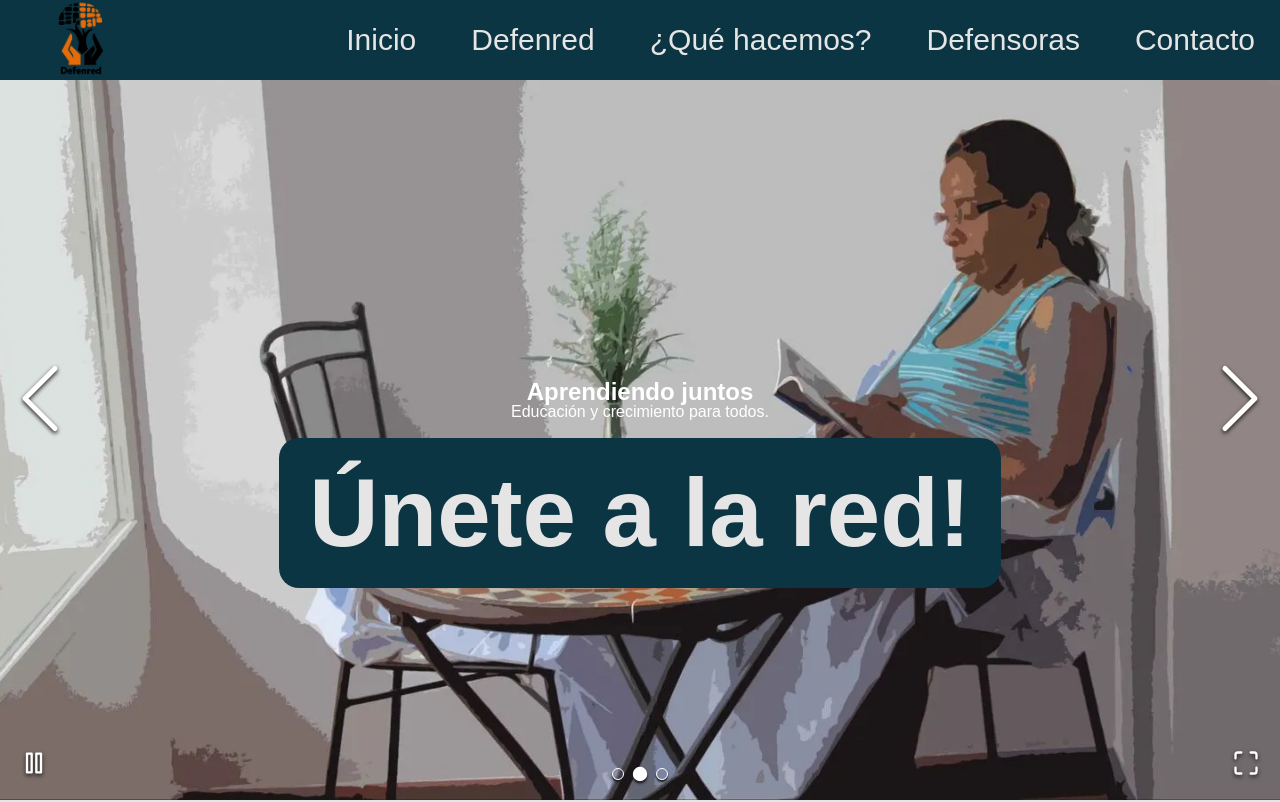
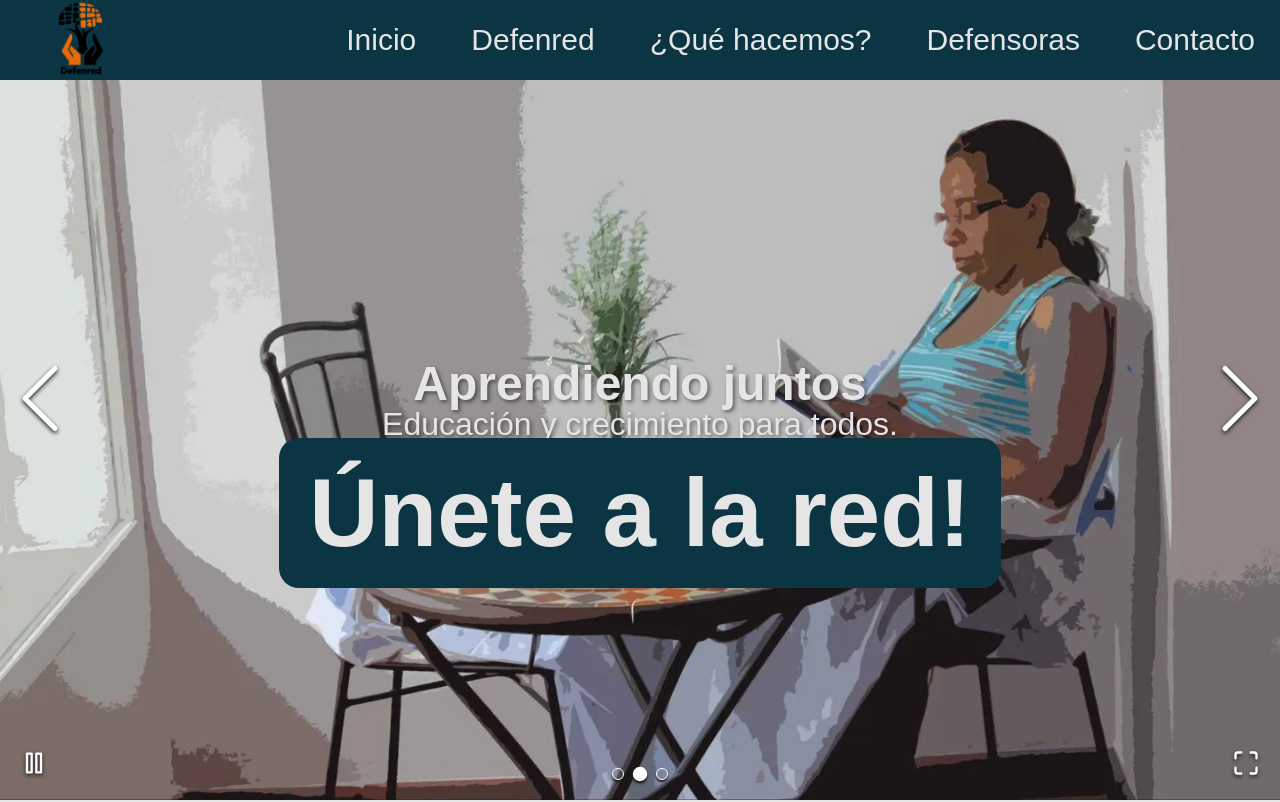
Before and after one commit to InkCapac/DANI_NODE, a React (Vite) app in the folder DEFENRED/: page /inicio in a window 1280 px wide. Shown: the top 802 px of the page. Built offline with nearby package versions, Linux system fonts and the light colour scheme.

Commit message:
Mejora el componente MyGallery: actualiza estilos y optimiza imágenes

```diff
--- a/DEFENRED/src/componentes/SliderIMGS.tsx
+++ b/DEFENRED/src/componentes/SliderIMGS.tsx
@@ -47,20 +47,25 @@ class MyGallery extends React.Component {
         renderItem={(item) => {
           const customItem = item as CustomImageGalleryItem; // Type casting
           return (
-            <div style={{ position: "relative", width: "100%", height: "100vh" }}>
+            <div
+              style={{ position: "relative", width: "100%", height: "100vh" }}
+            >
               <img
                 src={customItem.original}
                 alt=""
                 style={{ width: "100%", height: "100%", objectFit: "cover" }}
               />
-              <div className="image-text-inicio"
+              <div
+                className="image-text-inicio"
                 style={{
                   position: "absolute",
                   top: "50%",
                   left: "50%",
                   transform: "translate(-50%, -50%)",
-                  color: "white",
+                  color: "var(--white)",
                   textAlign: "center",
+                  textShadow: "2px 2px 4px rgba(0, 0, 0, 0.5)",
+                  fontSize: "2em",
                   zIndex: 2,
                 }}
               >
--- a/DEFENRED/src/linkedPages/inicio.tsx
+++ b/DEFENRED/src/linkedPages/inicio.tsx
@@ -1,9 +1,6 @@
 import Footer from "../componentes/Footer";
 import "../linkedPages/css_pages/inicioStyle.css";
-/*import streetImage from "../assets/img/street_defenred.jpg";*/
 import streetImage from "../assets/img/street_defenred.webp";
-import streetImage2 from "../assets/img/street2_defenred.jpg";
-/*import casaRespiro from "../assets/img/señoraLeyendo_defenred.jpg";*/
 import casaRespiro from "../assets/img/señoraLeyendo_defenred.webp";
 import { useParallax } from "react-scroll-parallax";
 import { Link } from "react-router-dom";
```
